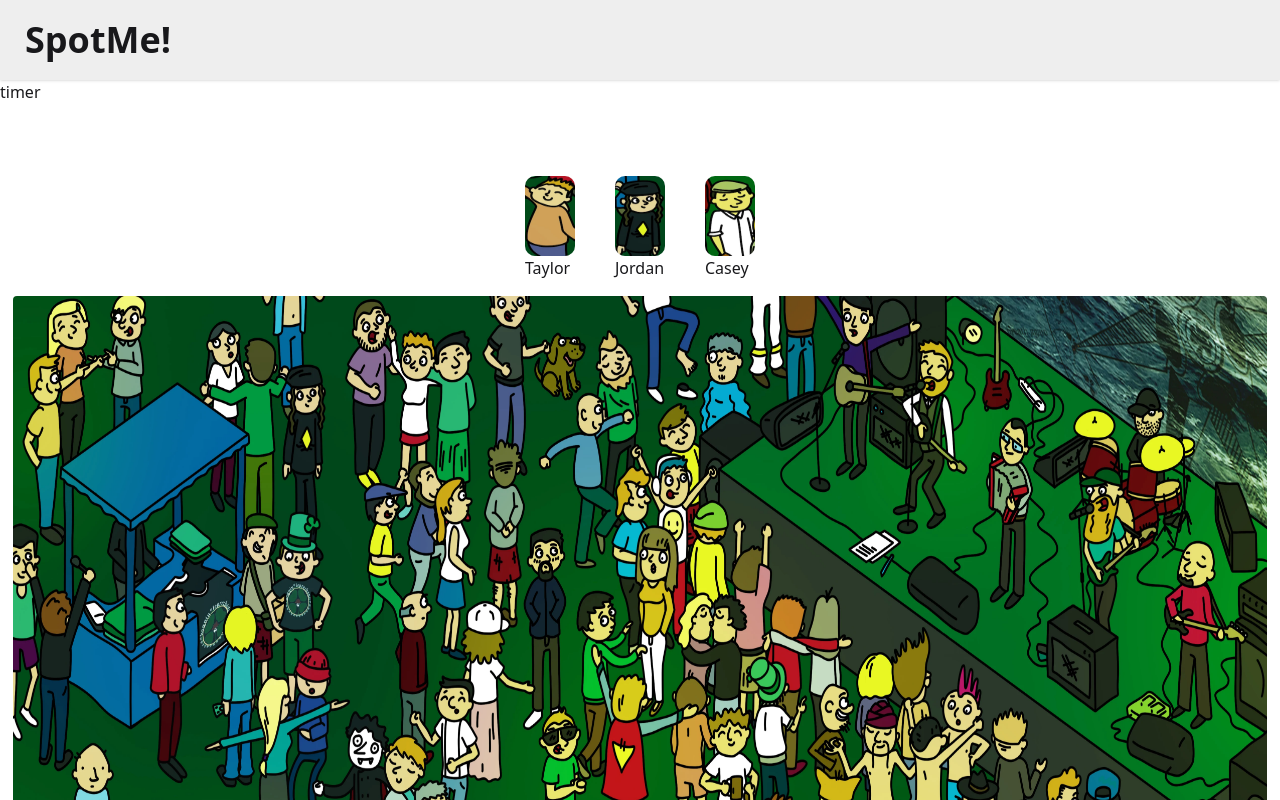
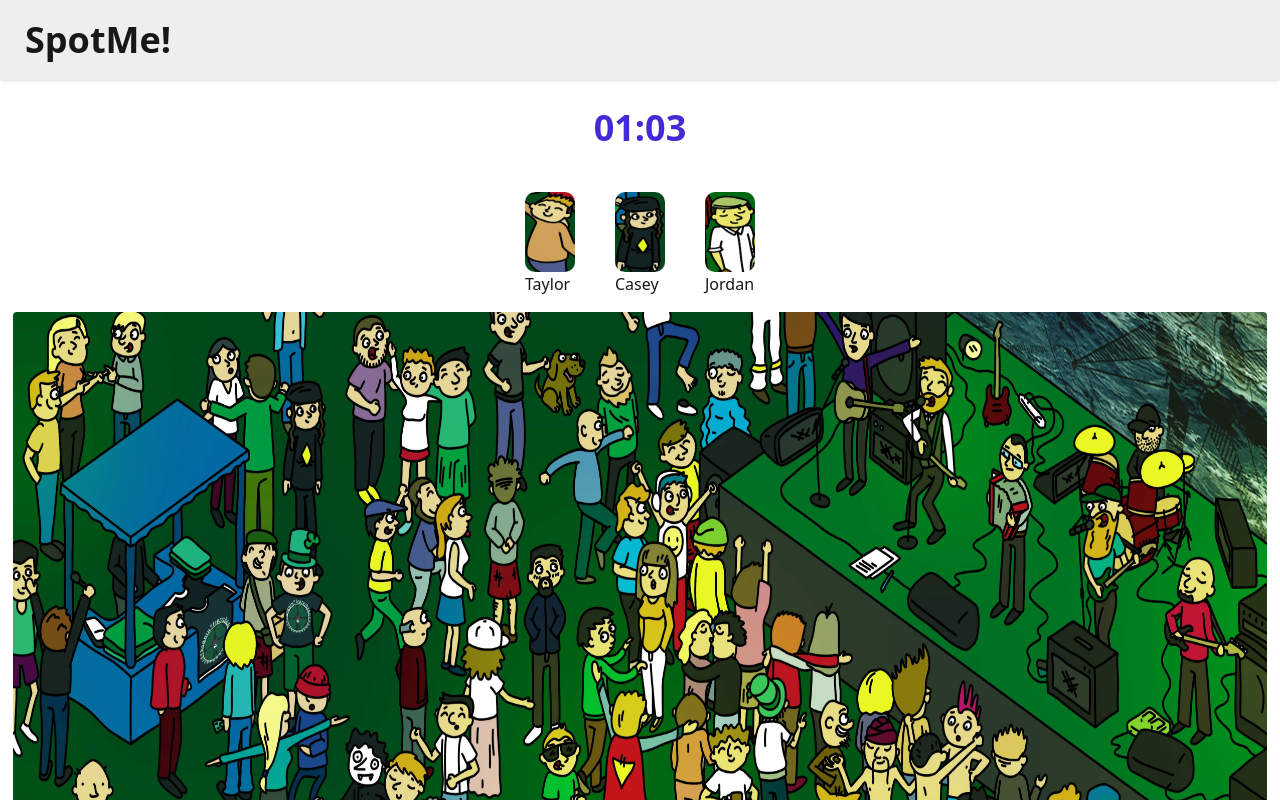
Before and after one commit to gautamtayal1/where-s-waldo, a React (Vite) app in the folder frontend/: page /game/concert in a window 1280 px wide. Shown: the top 800 px of the page. Built offline with nearby package versions, Linux system fonts and the light colour scheme.

Commit message:
gamepage co-ordinates logic

```diff
--- a/frontend/src/components/FindImageComponent.jsx
+++ b/frontend/src/components/FindImageComponent.jsx
@@ -19,26 +19,28 @@ const FindImageComponent = ({page}) => {
     },
     concert : {
       person1: ['Taylor', concertImage1],
-      person2: ['Jordan', concertImage2],
-      person3: ['Casey', concertImage3],
+      person2: ['Casey', concertImage2],
+      person3: ['Jordan', concertImage3],
     },
     garden : {
       person1: ['Evelyn', gardenImage1],
       person2: ['Leo', gardenImage2],
-      person3: ['Maya', gardenImage3],
+      person3: ['Jen', gardenImage3],
     },
   }
 
-  console.log(dataset[page]);
-
-
   return (
 
-    <div className='flex justify-center items-center gap-10 p-4'>
-      {Object.values(dataset[page]).map((data) => (
-        <div>
-        <div>
-          <img src={data[1]} alt="party" className='h-[80px] w-[50px] rounded-[10px]'/>
+    <div className='relative flex justify-center items-center gap-10 p-4'>
+      {Object.values(dataset[page]).map((data, index) => (
+        <div key={index}>
+        <div className='h-[80px] w-[50px] cursor-pointer'>
+          <img
+          src={data[1]}
+          alt="party"
+          className='h-[80px] w-[50px] rounded-[10px] cursor-pointer'
+
+          />
         </div>
         <p>{data[0]}</p>
         </div>
--- a/frontend/src/components/GamePage.jsx
+++ b/frontend/src/components/GamePage.jsx
@@ -11,6 +11,17 @@ const GamePage = () => {
   const {id}= page
   console.log(id)
 
+  const handleClick = (e) => {
+    e.preventDefault()
+    e.stopPropagation()
+    console.log("clicked handled")
+    const rect = e.target.getBoundingClientRect();
+    const x = ((e.clientX - rect.left)/ rect.width) * 100;
+    const y = ((e.clientY - rect.top)/ rect.height) * 100;
+    console.log(x, y);
+
+  }
+
   const imageLink = () =>{
     if(id == 'concert'){
       return concertImg
@@ -22,14 +33,19 @@ const GamePage = () => {
 
   return (
     <div>
-      <div className='timer h-[10vh]'>timer</div>
+      <div className='timer h-[12vh] flex justify-center items-center'>
+        <div className='text-4xl text-primary font-bold'>
+          01:03
+        </div>
+      </div>
       <div className="people">
         <FindImageComponent page = {id}/>
       </div>
 
       <div className="image flex justify-center items-center">
         <img src={imageLink()} alt=""
-        className='h-[120vh] w-[98vw] rounded'/>
+        className='h-[120vh] w-[98vw] rounded'
+        onClick={handleClick}/>
       </div>
     <div className='flex justify-center items-center'>
      <Link to="/home" className="exit btn bg-secondary my-5">Exit</Link>
--- a/frontend/src/components/GuideComp.jsx
+++ b/frontend/src/components/GuideComp.jsx
@@ -13,7 +13,7 @@ const GuideComp = ({page}) => {
       <h1 className='font-bold text-3xl mb-10 mt-5'>{`The ${page}`}</h1>
       <p className='text-xl mb-5'>People to find</p>
       <div className=''>
-        {<FindImageComponent page={page}/>}
+        { page && <FindImageComponent page={page}/>}
       </div>
       <div className='flex gap-5'>
       <Link to='/home' className="btn btn-warning mt-5">Change Spot</Link>
--- a/frontend/src/components/Navbar.jsx
+++ b/frontend/src/components/Navbar.jsx
@@ -4,7 +4,6 @@ const Navbar = () => {
   return (
     <div className="navbar bg-base-300 shadow-sm py-5">
       <a className="btn btn-ghost text-4xl">SpotMe!</a>
-
     </div>
   )
 }
```
Also changed, not shown: 1 other file (tests, documents, lock files or other folders).
